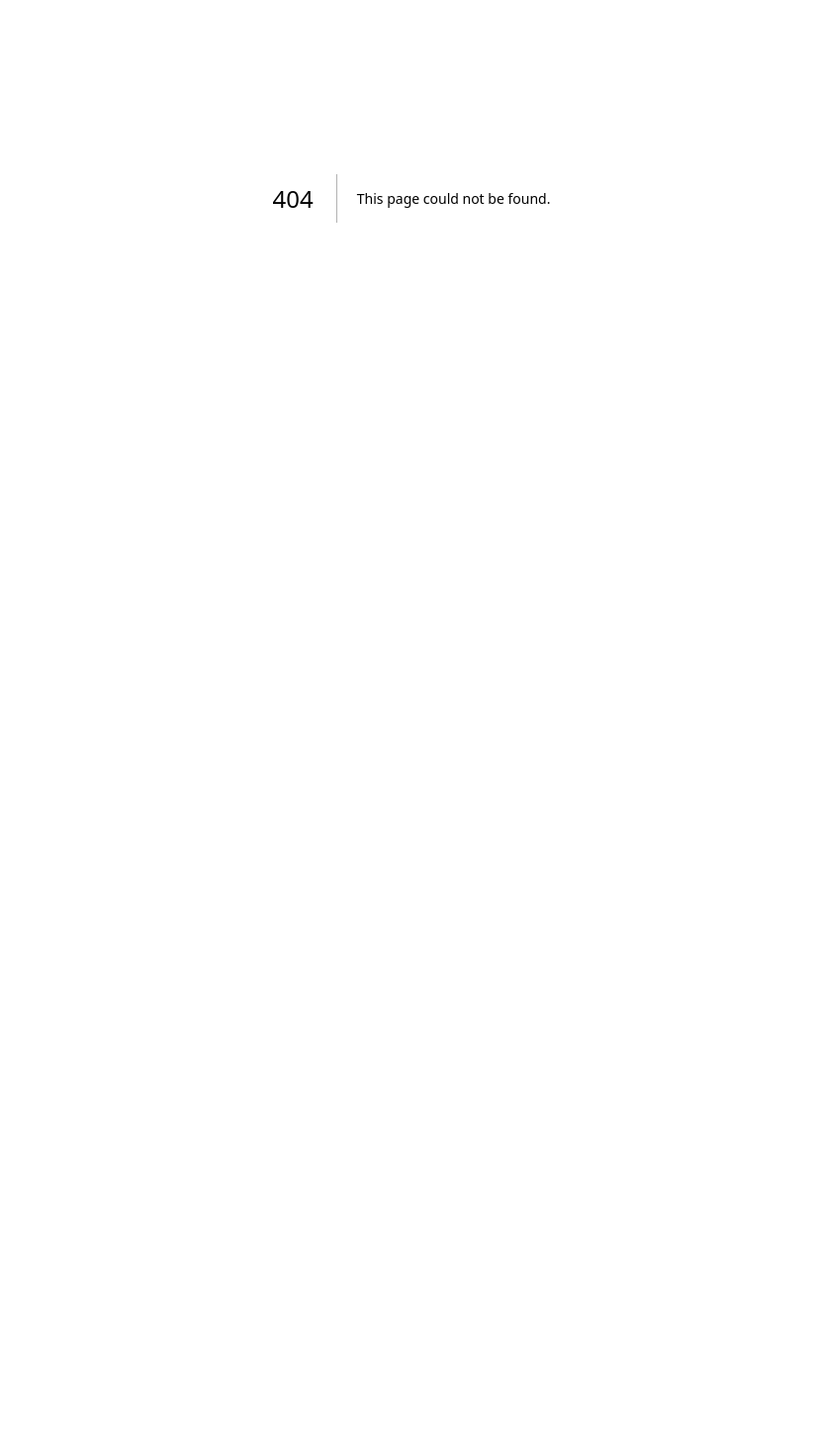
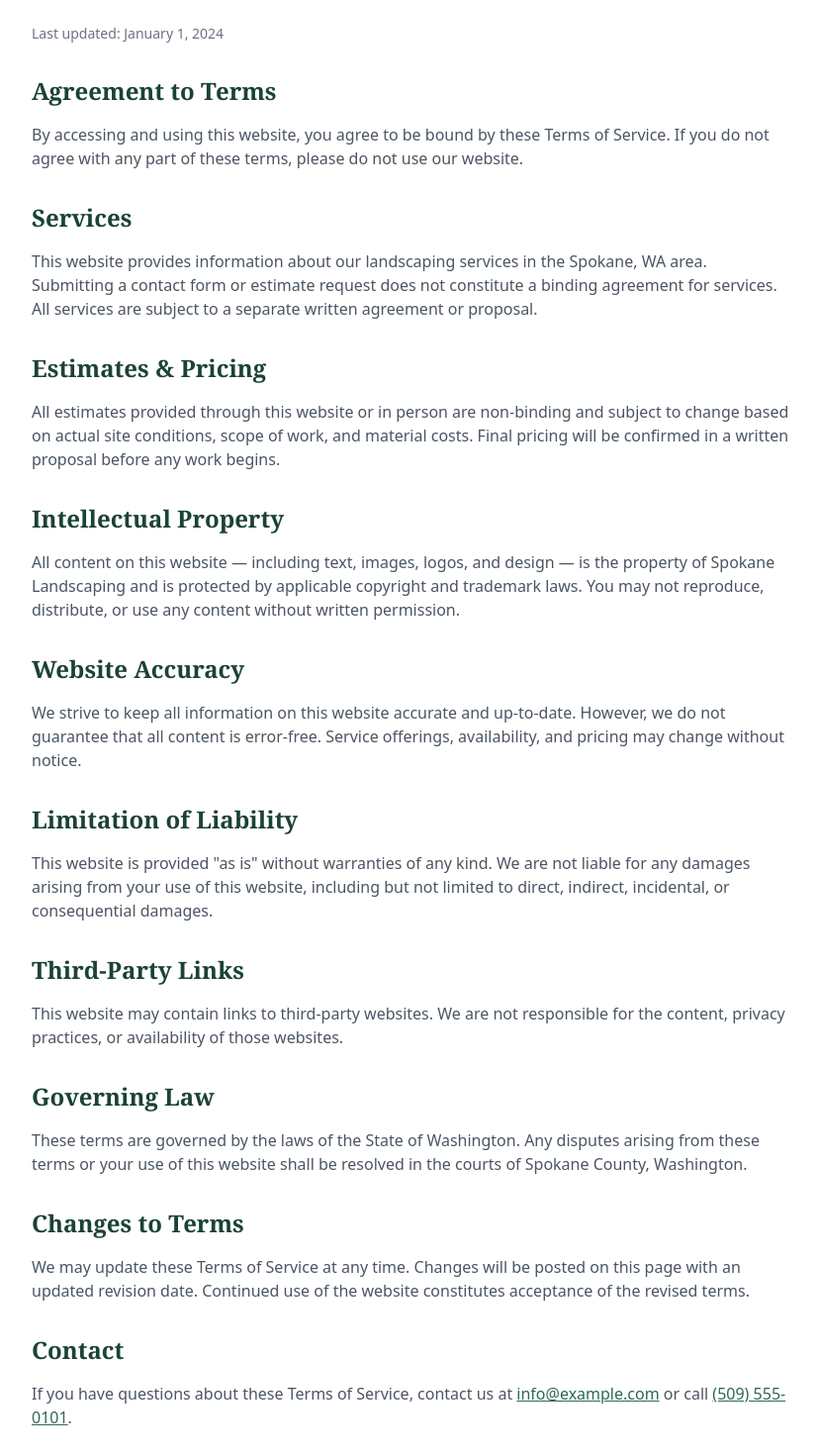
Before and after one commit to AutoRepHero/landscaper-demo, a Next.js app: page /terms in a window 1280 px wide. Before the commit this address had no page. Shown: the part 200-1670 px from the top of the page at 99% size, without its empty margins (224-1051 px from the left). Before the commit the page ends 800 px from the top, so only its background shows below. Built offline with nearby package versions, Linux system fonts and the light colour scheme.

Commit message:
Create page.tsx

```diff
--- /dev/null
+++ b/src/app/terms/page.tsx
@@ -0,0 +1,126 @@
+import Header from "@/components/Header";
+import Footer from "@/components/Footer";
+import type { Metadata } from "next";
+
+export const metadata: Metadata = {
+  title: "Terms of Service | Spokane Landscaping",
+  description: "Terms of service for Spokane Landscaping website and services.",
+};
+
+export default function TermsPage() {
+  return (
+    <>
+      <Header />
+      <main className="py-20 px-6 bg-white">
+        <div className="max-w-3xl mx-auto prose prose-gray">
+          <h1 className="font-heading text-4xl font-bold text-brand-dark mb-8">
+            Terms of Service
+          </h1>
+          <p className="text-sm text-gray-500 mb-8">Last updated: January 1, 2024</p>
+
+          <h2 className="font-heading text-2xl font-bold text-brand-dark mt-8 mb-4">
+            Agreement to Terms
+          </h2>
+          <p className="text-gray-600 mb-4">
+            By accessing and using this website, you agree to be bound by these
+            Terms of Service. If you do not agree with any part of these terms,
+            please do not use our website.
+          </p>
+
+          <h2 className="font-heading text-2xl font-bold text-brand-dark mt-8 mb-4">
+            Services
+          </h2>
+          <p className="text-gray-600 mb-4">
+            This website provides information about our landscaping services in
+            the Spokane, WA area. Submitting a contact form or estimate request
+            does not constitute a binding agreement for services. All services
+            are subject to a separate written agreement or proposal.
+          </p>
+
+          <h2 className="font-heading text-2xl font-bold text-brand-dark mt-8 mb-4">
+            Estimates & Pricing
+          </h2>
+          <p className="text-gray-600 mb-4">
+            All estimates provided through this website or in person are
+            non-binding and subject to change based on actual site conditions,
+            scope of work, and material costs. Final pricing will be confirmed
+            in a written proposal before any work begins.
+          </p>
+
+          <h2 className="font-heading text-2xl font-bold text-brand-dark mt-8 mb-4">
+            Intellectual Property
+          </h2>
+          <p className="text-gray-600 mb-4">
+            All content on this website — including text, images, logos, and
+            design — is the property of Spokane Landscaping and is protected by
+            applicable copyright and trademark laws. You may not reproduce,
+            distribute, or use any content without written permission.
+          </p>
+
+          <h2 className="font-heading text-2xl font-bold text-brand-dark mt-8 mb-4">
+            Website Accuracy
+          </h2>
+          <p className="text-gray-600 mb-4">
+            We strive to keep all information on this website accurate and
+            up-to-date. However, we do not guarantee that all content is
+            error-free. Service offerings, availability, and pricing may change
+            without notice.
+          </p>
+
+          <h2 className="font-heading text-2xl font-bold text-brand-dark mt-8 mb-4">
+            Limitation of Liability
+          </h2>
+          <p className="text-gray-600 mb-4">
+            This website is provided "as is" without warranties of any kind. We
+            are not liable for any damages arising from your use of this
+            website, including but not limited to direct, indirect, incidental,
+            or consequential damages.
+          </p>
+
+          <h2 className="font-heading text-2xl font-bold text-brand-dark mt-8 mb-4">
+            Third-Party Links
+          </h2>
+          <p className="text-gray-600 mb-4">
+            This website may contain links to third-party websites. We are not
+            responsible for the content, privacy practices, or availability of
+            those websites.
+          </p>
+
+          <h2 className="font-heading text-2xl font-bold text-brand-dark mt-8 mb-4">
+            Governing Law
+          </h2>
+          <p className="text-gray-600 mb-4">
+            These terms are governed by the laws of the State of Washington. Any
+            disputes arising from these terms or your use of this website shall
+            be resolved in the courts of Spokane County, Washington.
+          </p>
+
+          <h2 className="font-heading text-2xl font-bold text-brand-dark mt-8 mb-4">
+            Changes to Terms
+          </h2>
+          <p className="text-gray-600 mb-4">
+            We may update these Terms of Service at any time. Changes will be
+            posted on this page with an updated revision date. Continued use of
+            the website constitutes acceptance of the revised terms.
+          </p>
+
+          <h2 className="font-heading text-2xl font-bold text-brand-dark mt-8 mb-4">
+            Contact
+          </h2>
+          <p className="text-gray-600">
+            If you have questions about these Terms of Service, contact us at{" "}
+            <a href="mailto:info@example.com" className="text-brand-green underline">
+              info@example.com
+            </a>{" "}
+            or call{" "}
+            <a href="tel:5095550101" className="text-brand-green underline">
+              (509) 555-0101
+            </a>
+            .
+          </p>
+        </div>
+      </main>
+      <Footer />
+    </>
+  );
+}
```
